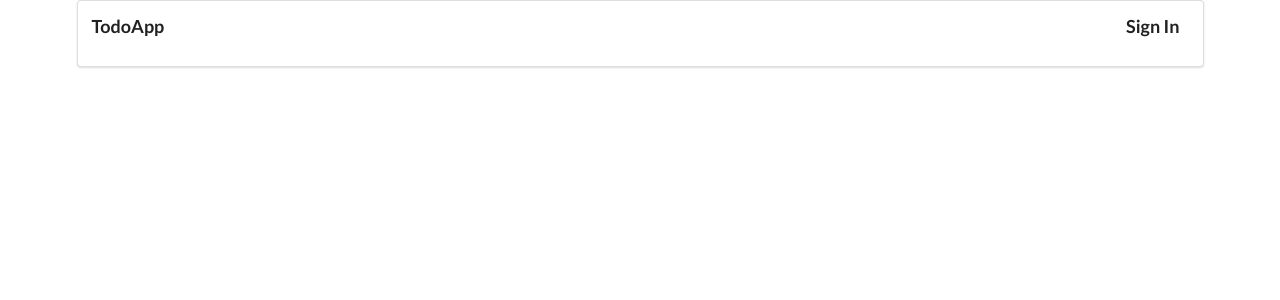
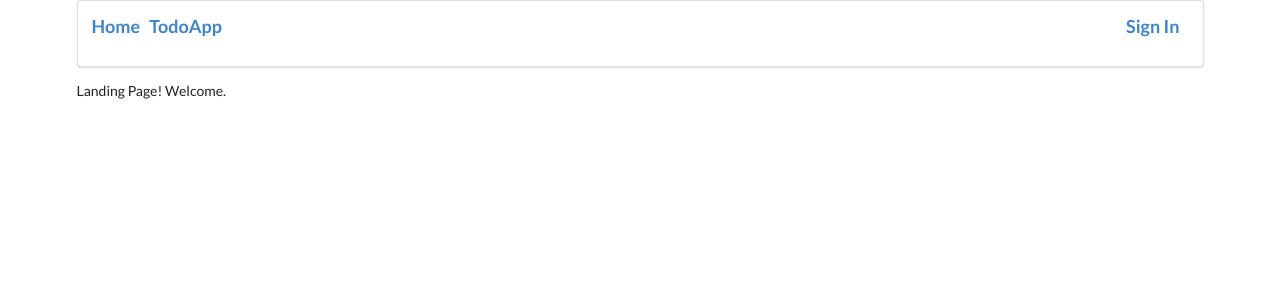
Before and after one commit to Haz-git/react_router_redux_todo-, a React (Create React App) app: page / in a window 1280 px wide. Shown: the top 300 px of the page. Built offline with nearby package versions, Linux system fonts and the light colour scheme.

Commit message:
Finished Connecting React Router

```diff
--- a/src/components/App.js
+++ b/src/components/App.js
@@ -1,10 +1,21 @@
 import React from 'react';
 import Header from './Header';
+import SignIn from './SignIn';
+import TodoApp from './TodoApp';
+import LandingPage from './LandingPage';
+import { BrowserRouter, Route } from 'react-router-dom';
+
+
 
 const App = () => {
     return (
         <div className='ui container'>
-            <Header />
+            <BrowserRouter>
+                <Header />
+                <Route path='/' exact component={LandingPage} />
+                <Route path='/signin' exact component={SignIn} />
+                <Route path='/todo' exact component={TodoApp} />
+            </BrowserRouter>
         </div>
     )
 }
--- a/src/components/Header.js
+++ b/src/components/Header.js
@@ -1,13 +1,17 @@
 import React from 'react';
+import { Link } from 'react-router-dom';
 
 const Header = () => {
     return (
         <div className='ui clearing segment'>
             <div className='ui right floated header'>
-                Sign In
+                <Link to='/signin'>Sign In</Link>
+            </div>
+            <div className='ui center floated header'>
+                <Link to='/'>Home</Link>
             </div>
             <div className='ui left floated header'>
-                TodoApp
+                <Link to='/todo'>TodoApp</Link>
             </div>
         </div>
     )
--- /dev/null
+++ b/src/components/LandingPage.js
@@ -0,0 +1,11 @@
+import React from 'react';
+
+const LandingPage = () => {
+    return (
+        <div>
+            Landing Page! Welcome.
+        </div>
+    )
+}
+
+export default LandingPage;
--- a/src/components/SignIn.js
+++ b/src/components/SignIn.js
@@ -3,7 +3,7 @@ import React from 'react';
 const SignIn = () => {
     return (
         <div>
-            Sign In
+            Sign In Page
         </div>
     )
 }
--- a/src/components/TodoApp.js
+++ b/src/components/TodoApp.js
@@ -3,7 +3,7 @@ import React from 'react';
 const TodoApp = () => {
     return (
         <div>
-            TodoApp
+            TodoApp Page
         </div>
     )
 }
```
